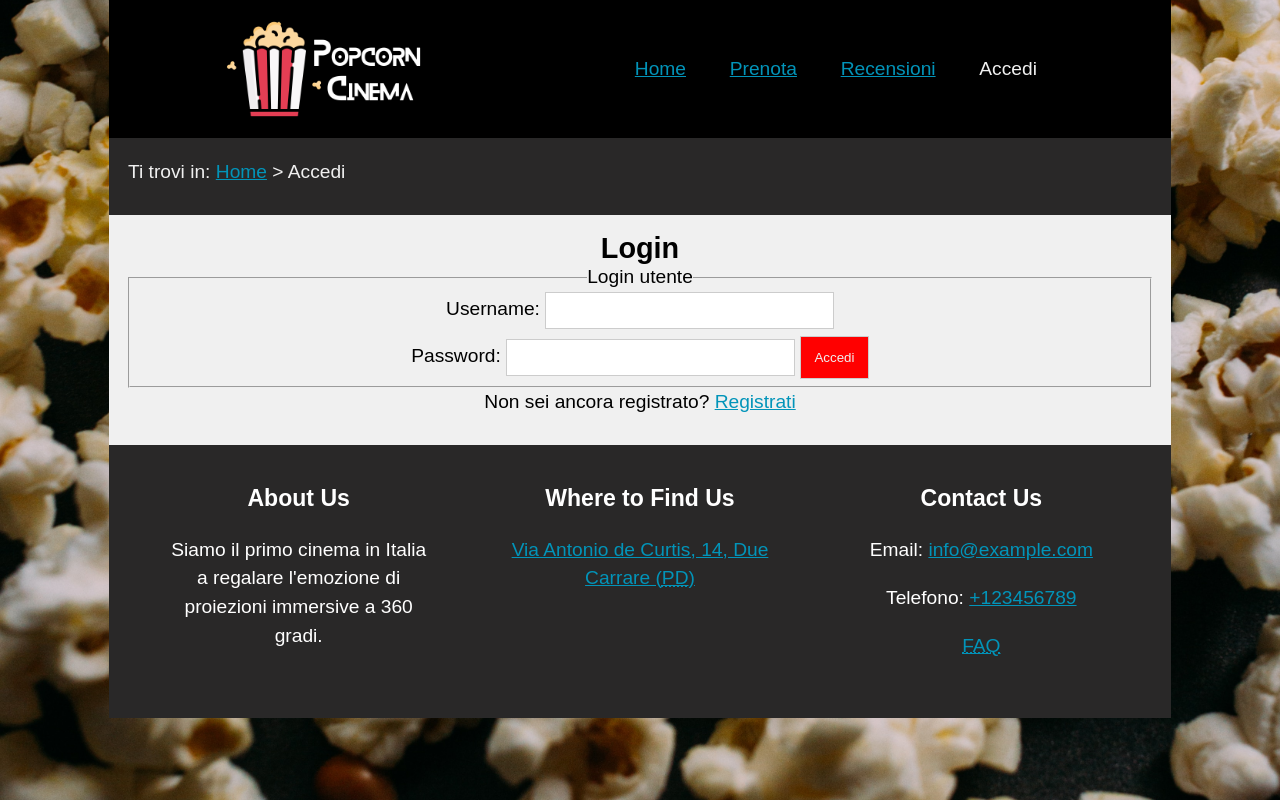
After one commit to MarcoCappellari/ProgettoTecWeb, a PHP site: page /src/html/accedi.html in a window 1280 px wide. The commit adds this page. Run offline with PHP 8.4, Linux system fonts and the light colour scheme.

Commit message:
aggiunto login (finire meglio la parte estetica)

```diff
--- a/Cinema/src/css/style.css
+++ b/Cinema/src/css/style.css
@@ -432,3 +432,30 @@ p {
     padding: 0.7em 1em;
     border-radius: 5px;
 }
+
+#login {
+    background-color: var(--bgColor);
+    color: var(--txtColor);
+    max-width: 1024px;
+    padding: 1em;
+    margin: auto;
+    text-align: center;
+    align-items: center;
+}
+
+
+#login input[type="submit"] {
+    padding: 1em;
+    background-color: var(--visitedLinkColor);
+    color: var(--headerTxtColor);
+    margin-bottom: 0.5em;
+    border: 1px solid #ccc;
+}
+
+#login input[type="text"], #login input[type="password"] {
+    width: 20em;
+    padding: 10px;
+    margin-bottom: 0.5em;
+    border: 1px solid #ccc;
+
+}
--- /dev/null
+++ b/Cinema/src/html/accedi.html
@@ -0,0 +1,87 @@
+<!DOCTYPE html>
+<html lang="it">
+
+<head>
+    <meta charset="UTF-8">
+    <title>Accedi</title>
+    <meta name="keywords" content="PopCorn Cinema, film ">
+    <meta name="description" content="Sito ufficiale del PopCorn Cinema di Padova">
+    <link rel="stylesheet" href="../css/style.css" media="screen">
+    <link rel="stylesheet" href="../css/mini.css" media="screen and (max-width: 760px)">
+    <link rel="stylesheet" href="print.css" media="print">
+    <link rel="shortcut icon" href="../images/logo.png" />
+</head>
+
+<body>
+    <!--header-->
+    <header>
+        <h1>Popcorn Cinema</h1>
+        <nav id="menu">
+            <ul>
+                <li><a href="../../index.php"><span lang="en">Home</span></a></li>
+                <li><a href="Prenota.html">Prenota</a></li>
+                <li><a href="Recensioni.html">Recensioni </a></li>
+                <li>Accedi</li>
+            </ul>
+        </nav>
+        <a href="#bottomMenu" id="goToMenu"></a>
+    </header>
+
+    <!--breadcrumb-->
+    <nav id="breadcrumb">
+        <p>Ti trovi in: <a href="../../index.php"><span lang="en">Home</span></a> &gt Accedi</p>
+    </nav>
+
+    <main>
+        <div id="login">
+            <h2>Login</h2>
+            <form action="../php/accedi.php" method="post">
+                <fieldset>
+                    <legend>Login utente</legend>
+                    <div>
+                        <label for="username">Username:</label>
+                        <input type="text" id="username" name="username" required>
+                    </div>
+                    <div>
+                        <label for="password">Password:</label>
+                        <input type="password" id="password" name="password" required>
+                        <input type="submit" value="Accedi">
+                    </div>
+
+                </fieldset>
+            </form>
+            <p>Non sei ancora registrato? <a href="registrati.php">Registrati</a></p>
+        </div>
+    </main>
+    <footer>
+        <div>
+            <p class="footer-title" lang="en">About Us</p>
+            <p>Siamo il primo cinema in Italia a regalare l'emozione di proiezioni immersive a 360 gradi.</p>
+        </div>
+        <div>
+            <p class="footer-title" lang="en"> Where to Find Us</p>
+            <p><a href="https://maps.app.goo.gl/z8vrPKRSw4mfEA6HA" target="_blank">Via Antonio de Curtis,
+                    14, Due Carrare (<abbr title="Padova">PD</abbr>)</a></p>
+        </div>
+        <div>
+            <p class="footer-title" lang="en">Contact Us</p>
+            <ul>
+                <li>Email: <a href="mailto:info@example.com">info@example.com</a></li>
+                <li>Telefono: <a href="tel:+123456789">+123456789</a></li>
+                <li><a href="#"><span lang="en"><abbr title="Frequently Asked Questions">FAQ</abbr></span></a></li>
+            </ul>
+        </div>
+    </footer>
+
+    <nav id="bottomMenu">
+        <ul>
+            <li><a href="../../index.php"><span lang="en">Home</span></a></li>
+            <li><a href="Prenota.html">Prenota</a></li>
+            <li><a href="Recensioni.html">Recensioni </a></li>
+            <li>Accedi</li>
+        </ul>
+    </nav>
+
+</body>
+
+</html>
--- a/Cinema/src/html/index.html
+++ b/Cinema/src/html/index.html
@@ -21,7 +21,7 @@
                 <li><span lang="en">Home</span></li>
                 <li><a href="Prenota.html">Prenota</a></li>
                 <li><a href="Recensioni.html">Recensioni </a></li>
-                <li><a href="Accedi.html">Accedi</a></li>
+                <li><a href="src/html/accedi.html">Accedi</a></li>
             </ul>
         </nav>
 
@@ -55,7 +55,7 @@
             <li><span lang="en">Home</span></li>
             <li><a href="Prenota.html">Prenota</a></li>
             <li><a href="Recensioni.html">Recensioni</a></li>
-            <li><a href="Accedi.html">Accedi</a></li>
+            <li><a href="src/html/accedi.html">Accedi</a></li>
         </ul>
     </nav>
 
```
Also changed, not shown: Cinema/queries/queries.php (+7 -0 lines), Cinema/src/php/accedi.php (added, +29 -0 lines).
